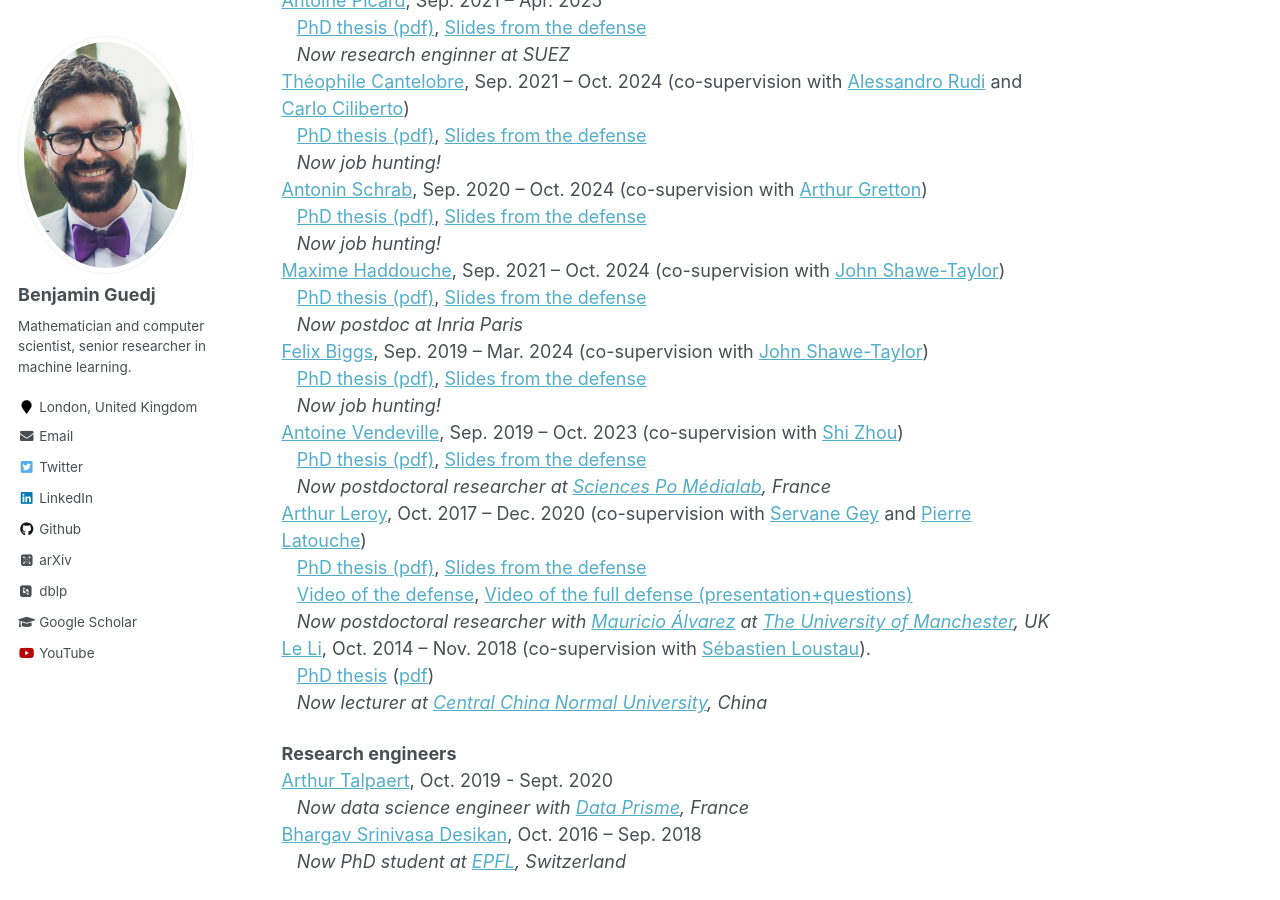
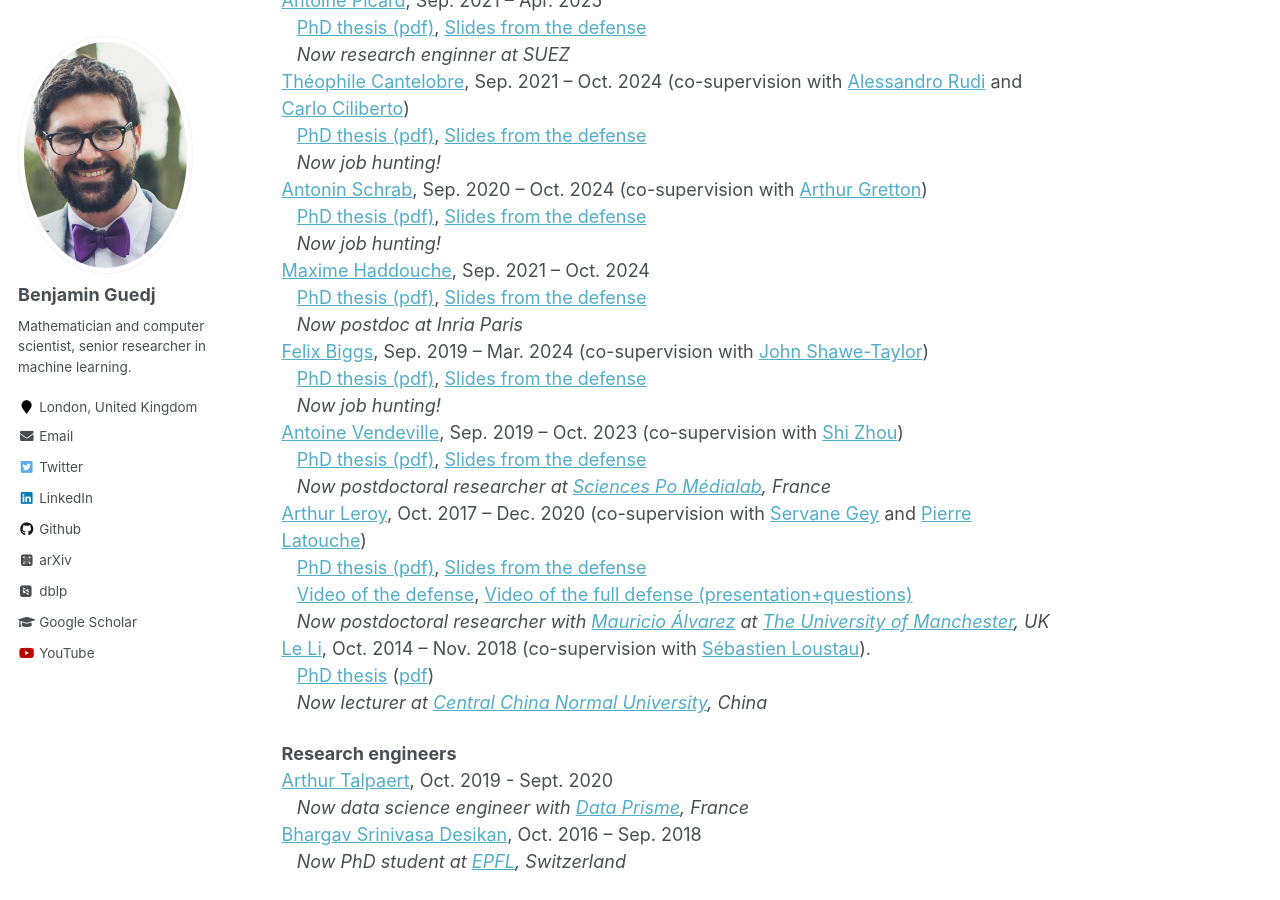
Before and after one commit to bguedj/bguedj.github.io, a Jekyll site: the page built from _pages/team.md, in a window 1280 px wide and 900 px high, scrolled down 1460 px. Built offline with Jekyll 4.4.1, drawn with Linux system fonts in a browser that asks for light colours; some web fonts are replaced.

```diff
--- a/_pages/team.md
+++ b/_pages/team.md
@@ -56,19 +56,19 @@ If you are interested in an internship: unfortunately, I can only consider appli
 &nbsp;&nbsp;&nbsp;[PhD thesis (pdf)](), [Slides from the defense]()
 &nbsp;&nbsp;&nbsp;*Now research enginner at SUEZ*
 [Théophile Cantelobre](https://theophilec.github.io), Sep. 2021 -- Oct. 2024 (co-supervision with [Alessandro Rudi](https://www.di.ens.fr/~rudi/) and [Carlo Ciliberto](https://cciliber.github.io))
-&nbsp;&nbsp;&nbsp;[PhD thesis (pdf)](), [Slides from the defense]()
+&nbsp;&nbsp;&nbsp;[PhD thesis (pdf)](https://theses.hal.science/tel-04928744v1/document), [Slides from the defense]()
 &nbsp;&nbsp;&nbsp;*Now job hunting!*
 [Antonin Schrab](https://antoninschrab.github.io), Sep. 2020 -- Oct. 2024 (co-supervision with [Arthur Gretton](http://www.gatsby.ucl.ac.uk/~gretton/))
 &nbsp;&nbsp;&nbsp;[PhD thesis (pdf)](), [Slides from the defense]()
 &nbsp;&nbsp;&nbsp;*Now job hunting!*
-[Maxime Haddouche](https://maximehaddouche.github.io), Sep. 2021 -- Oct. 2024 (co-supervision with [John Shawe-Taylor](http://www0.cs.ucl.ac.uk/staff/J.Shawe-Taylor/))
-&nbsp;&nbsp;&nbsp;[PhD thesis (pdf)](), [Slides from the defense]()
+[Maxime Haddouche](https://maximehaddouche.github.io), Sep. 2021 -- Oct. 2024
+&nbsp;&nbsp;&nbsp;[PhD thesis (pdf)](https://maximehaddouche.github.io/files/139903_HADDOUCHE_2024_archivage-2.pdf), [Slides from the defense]()
 &nbsp;&nbsp;&nbsp;*Now postdoc at Inria Paris*
 [Felix Biggs](https://www.felixbiggs.com), Sep. 2019 -- Mar. 2024 (co-supervision with [John Shawe-Taylor](http://www0.cs.ucl.ac.uk/staff/J.Shawe-Taylor/))
-&nbsp;&nbsp;&nbsp;[PhD thesis (pdf)](), [Slides from the defense]()
+&nbsp;&nbsp;&nbsp;[PhD thesis (pdf)](https://felixbiggs.com/thesis.pdf), [Slides from the defense]()
 &nbsp;&nbsp;&nbsp;*Now job hunting!*
 [Antoine Vendeville](https://antoinevendeville.github.io/), Sep. 2019 -- Oct. 2023 (co-supervision with [Shi Zhou](https://wp.cs.ucl.ac.uk/shizhou/))
-&nbsp;&nbsp;&nbsp;[PhD thesis (pdf)](), [Slides from the defense]()
+&nbsp;&nbsp;&nbsp;[PhD thesis (pdf)](https://theses.hal.science/tel-04431872v1/document), [Slides from the defense]()
 &nbsp;&nbsp;&nbsp;*Now postdoctoral researcher at [Sciences Po Médialab](https://medialab.sciencespo.fr), France*
 [Arthur Leroy](https://arthur-leroy.netlify.app), Oct. 2017 -- Dec. 2020 (co-supervision with [Servane Gey](http://helios.mi.parisdescartes.fr/~gey/) and [Pierre Latouche](http://helios.mi.parisdescartes.fr/~platouch/))
 &nbsp;&nbsp;&nbsp;[PhD thesis (pdf)](https://arthur-leroy.netlify.app/files/Thesis-Arthur_LEROY.pdf), [Slides from the defense](https://arthur-leroy.netlify.app/files/slides_soutenance/slides_thesis.html#/)
```
